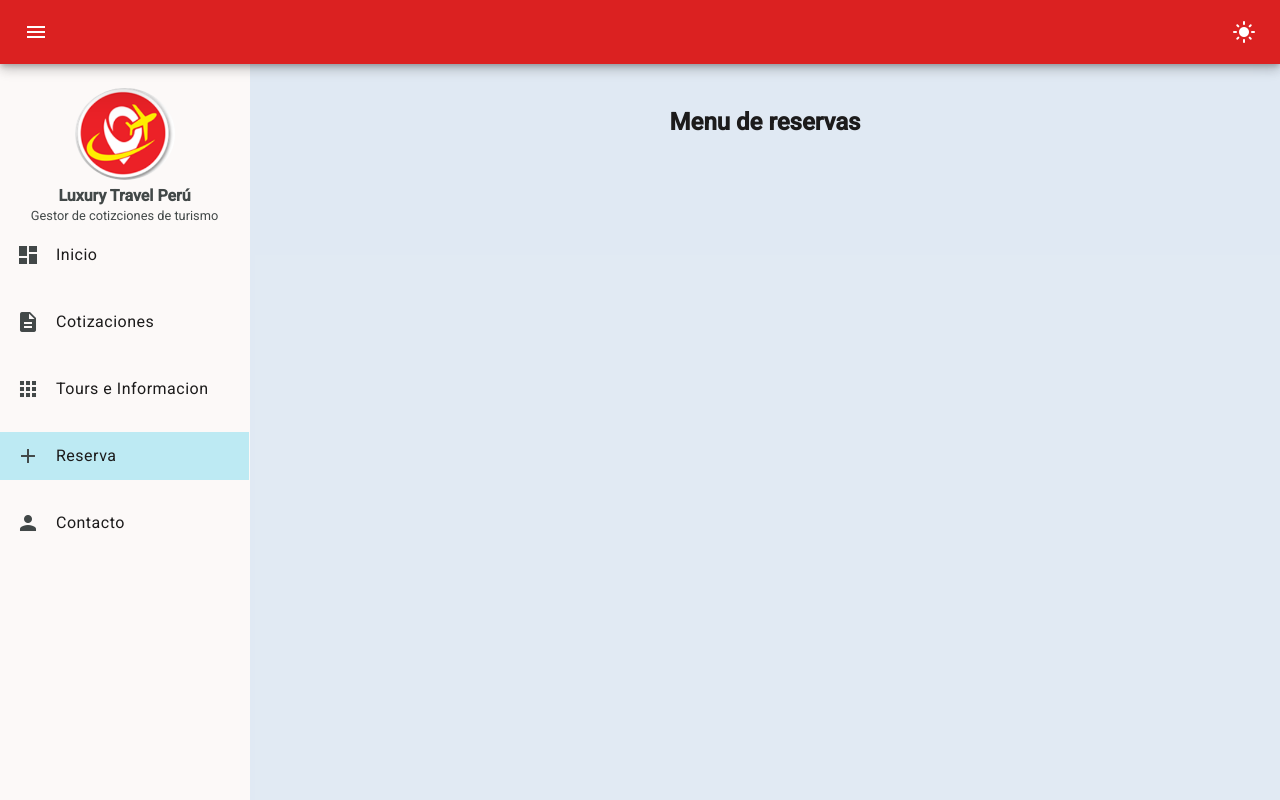
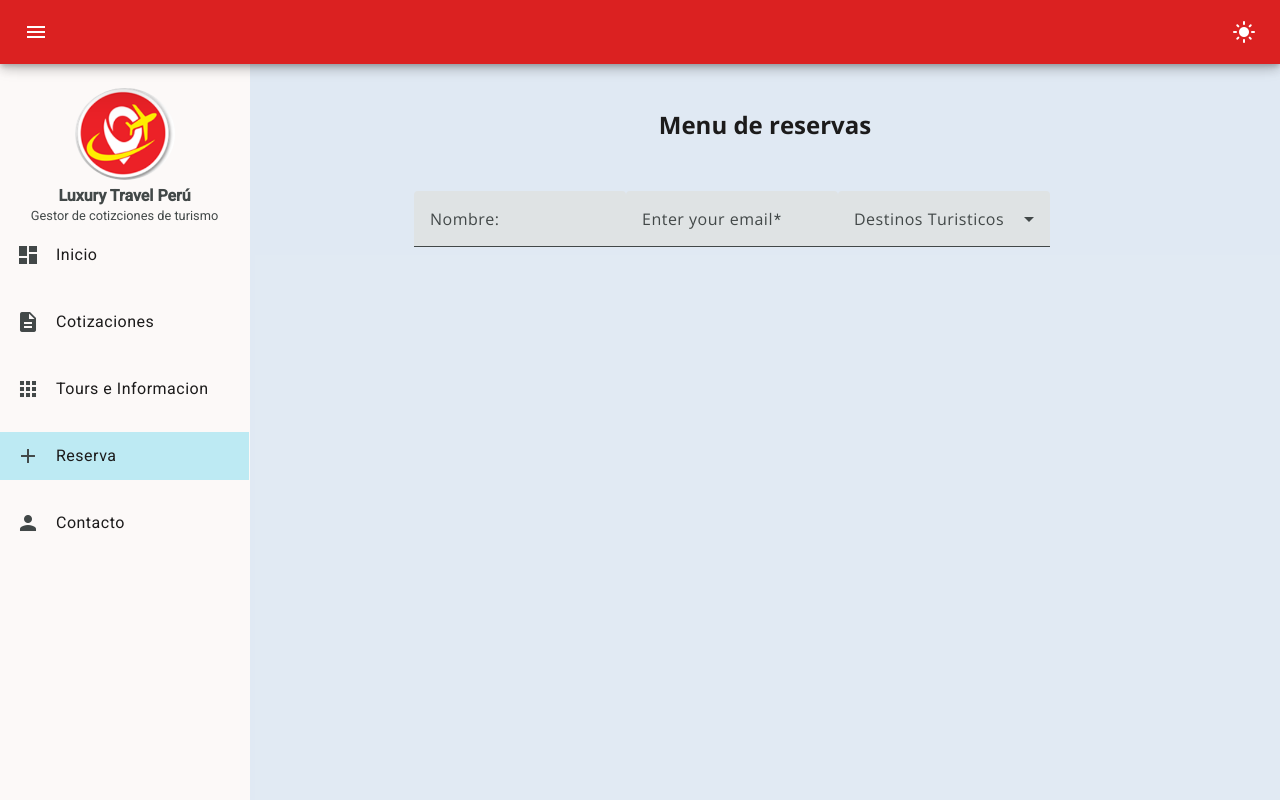
Before and after one commit to JJCG6842/Proyecto, an Angular app: page /reserva in a window 1280 px wide. Built offline with nearby package versions, Linux system fonts and the light colour scheme.

Commit message:
primer avance-reserva

```diff
--- /dev/null
+++ b/src/app/pages/paquete/paquete-detail/paquete-detail.component.html
@@ -0,0 +1 @@
+<p>paquete-detail works!</p>
--- a/src/app/pages/reserva/reserva.component.html
+++ b/src/app/pages/reserva/reserva.component.html
@@ -1,3 +1,40 @@
 <div style="display: flex; justify-content: center; align-items: center;">
     <h2 class="title">Menu de reservas</h2>
 </div>
+
+<div class="container">
+    <form>
+        <mat-form-field>
+            <mat-label>Nombre:</mat-label>
+            <input matInput>
+          </mat-form-field>
+
+          <mat-form-field>
+            <mat-label>Enter your email</mat-label>
+            <input
+              matInput
+              placeholder="nose@example.com"
+              [formControl]="email"
+              (blur)="updateErrorMessage()"
+              required
+            />
+            @if (email.invalid) {
+              <mat-error>{{errorMessage()}}</mat-error>
+            }
+          </mat-form-field>
+
+          <mat-form-field>
+            <mat-label>Destinos Turisticos</mat-label>
+            <mat-select>
+              <mat-option value="one">Libertad Americana(wari)</mat-option>
+              <mat-option value="dos">City Tour Tradicional(Huamanga)</mat-option>
+              <mat-option value="tres">Aguas Tuquesas Millpu</mat-option>
+              <mat-option value="cuatro">Laguna Azul(el caribe andino)</mat-option>
+              <mat-option value="cinco">Ruta del Inca - Vilcashuaman</mat-option>
+              <mat-option value="sies">Piscinas Termales - Colpa</mat-option>
+              <mat-option value="siete">Aguas Termales - Pachapupum</mat-option>
+              <mat-option value="ocho">Cañones de Qorihuillca - grietas</mat-option>
+            </mat-select>
+          </mat-form-field>
+    </form>
+</div>
--- a/src/app/pages/reserva/reserva.component.scss
+++ b/src/app/pages/reserva/reserva.component.scss
@@ -0,0 +1,10 @@
+*{
+    font-family: "Open Sans", sans-serif;
+}
+
+.container{
+    display: flex;
+    position: relative;
+    top: 30px;
+    left:140px;
+}
--- a/src/app/pages/reserva/reserva.component.ts
+++ b/src/app/pages/reserva/reserva.component.ts
@@ -1,11 +1,35 @@
-import { Component } from '@angular/core';
+import { Component,signal } from '@angular/core';
+import {MatFormFieldModule} from '@angular/material/form-field';
+import {MatSelectModule} from '@angular/material/select';
+import {takeUntilDestroyed} from '@angular/core/rxjs-interop';
+import {MatInputModule} from '@angular/material/input';
+import {FormControl, FormsModule, ReactiveFormsModule, Validators} from '@angular/forms';
+import {merge} from 'rxjs';
 
 @Component({
   selector: 'app-reserva',
-  imports: [],
+  imports: [MatFormFieldModule,MatInputModule,MatSelectModule,FormsModule, ReactiveFormsModule],
   templateUrl: './reserva.component.html',
   styleUrl: './reserva.component.scss'
 })
 export class ReservaComponent {
+  readonly email = new FormControl('', [Validators.required, Validators.email]);
 
+  errorMessage = signal('');
+
+  constructor() {
+    merge(this.email.statusChanges, this.email.valueChanges)
+      .pipe(takeUntilDestroyed())
+      .subscribe(() => this.updateErrorMessage());
+  }
+
+  updateErrorMessage() {
+    if (this.email.hasError('required')) {
+      this.errorMessage.set('You must enter a value');
+    } else if (this.email.hasError('email')) {
+      this.errorMessage.set('Not a valid email');
+    } else {
+      this.errorMessage.set('');
+    }
+  }
 }
```
Also changed, not shown: src/app/pages/paquete/paquete-detail/paquete-detail.component.ts (added, +11 -0 lines), src/app/pages/paquete/paquete.component.ts (+18 -2 lines), src/app/service/tours.service.ts (added, +24 -0 lines), src/app/pages/paquete/paquete-detail/paquete-detail.component.scss (added), 1 other file (tests, documents, lock files or other folders).
